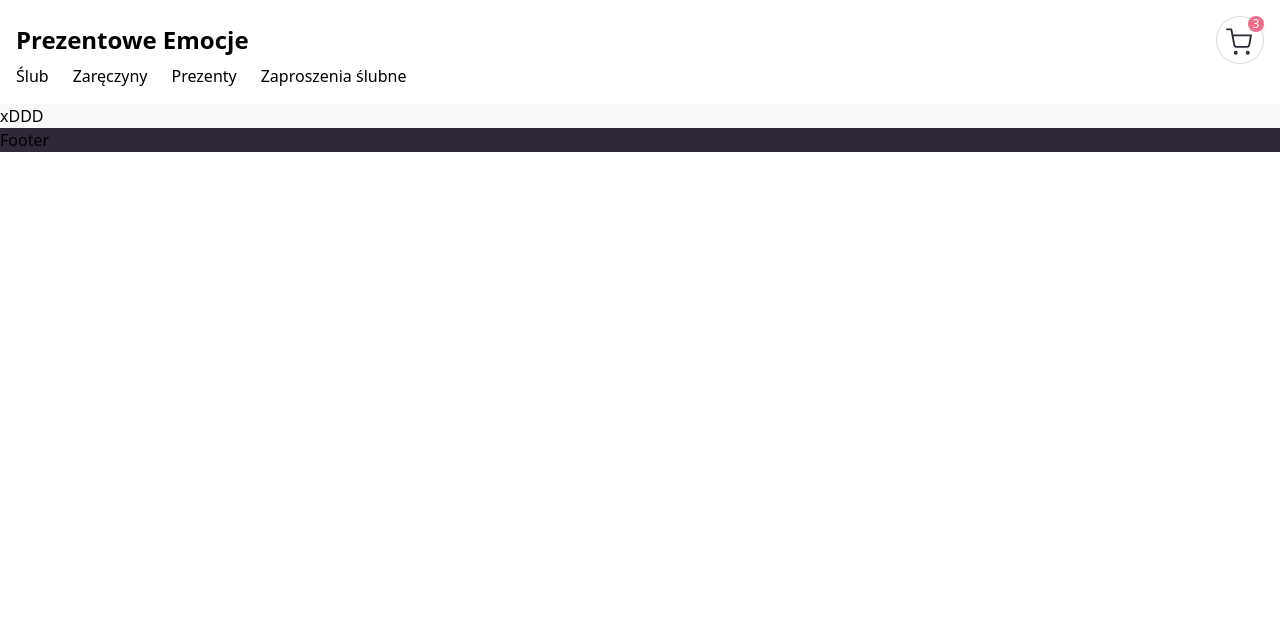
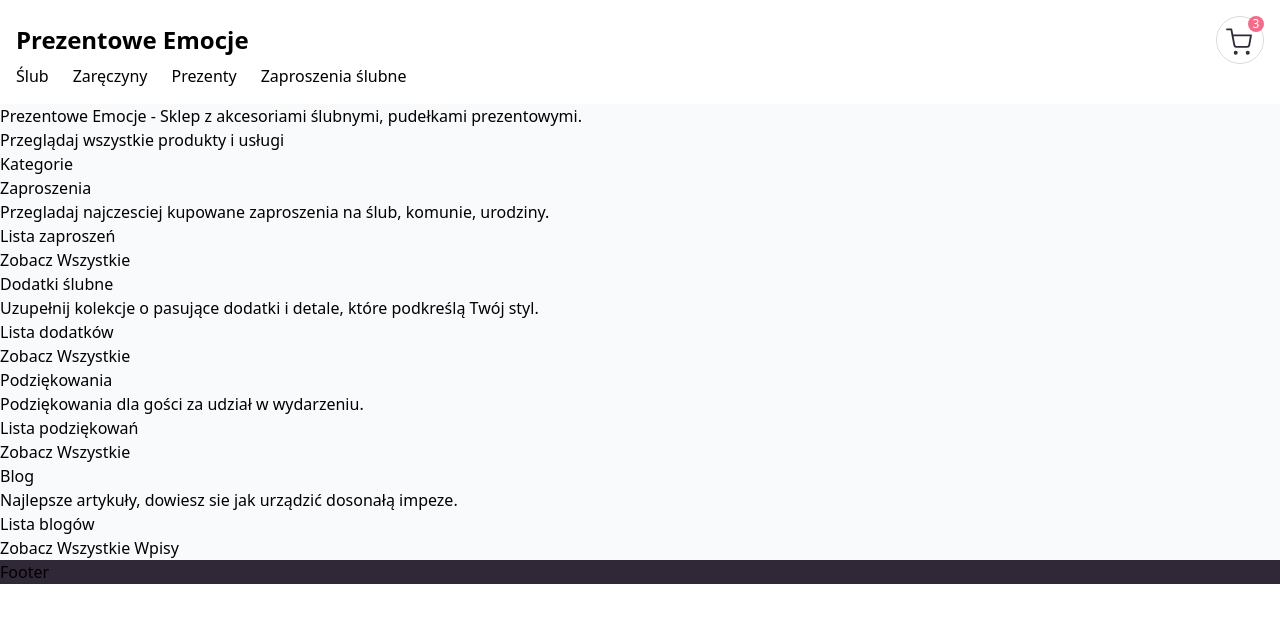
Before and after one commit to KrzysztofHum/prezentowe-emocje, a Next.js app: page / in a window 1280 px wide. Shown: the top 622 px of the page. Built offline with nearby package versions, Linux system fonts and the light colour scheme.

Commit message:
folder structure

```diff
--- a/src/app/page.tsx
+++ b/src/app/page.tsx
@@ -1,3 +1,23 @@
+import BlogSection from "@/components/BlogSection";
+import CategorySection from "@/components/CategorySection";
+import { InvitationsSection } from "@/components/InvitationsSection";
+import ThanksSection from "@/components/ThanksSection";
+import { WeddingAccessories } from "@/components/WeddingAccessories";
+
 export default function Home() {
-  return <div className="bg-slate-50	">xDDD</div>;
+  return (
+    <main className="bg-slate-50	">
+      <h1>
+        Prezentowe Emocje - Sklep z akcesoriami ślubnymi, pudełkami
+        prezentowymi.
+      </h1>
+      <div>
+        <CategorySection />
+        <InvitationsSection />
+        <WeddingAccessories />
+        <ThanksSection />
+        <BlogSection />
+      </div>
+    </main>
+  );
 }
--- /dev/null
+++ b/src/components/BlogSection.tsx
@@ -0,0 +1,14 @@
+import Link from "next/link";
+
+const BlogSection = () => {
+  return (
+    <section>
+      <p>Blog</p>
+      <p>Najlepsze artykuły, dowiesz sie jak urządzić dosonałą impeze.</p>
+      <div>Lista blogów</div>
+      <Link href="/blog">Zobacz Wszystkie Wpisy</Link>
+    </section>
+  );
+};
+
+export default BlogSection;
--- /dev/null
+++ b/src/components/CategorySection.tsx
@@ -0,0 +1,11 @@
+
+const CategorySection = () => {
+  return (
+    <section>
+        <p>Przeglądaj wszystkie produkty i usługi</p>
+        <div>Kategorie</div>
+    </section>
+  )
+}
+
+export default CategorySection
--- /dev/null
+++ b/src/components/InvitationsSection.tsx
@@ -0,0 +1,14 @@
+import Link from "next/link";
+
+export const InvitationsSection = () => {
+  return (
+    <section>
+      <p>Zaproszenia</p>
+      <p>
+        Przegladaj najczesciej kupowane zaproszenia na ślub, komunie, urodziny.
+      </p>
+      <div>Lista zaproszeń</div>
+      <Link href="/zaproszenia">Zobacz Wszystkie</Link>
+    </section>
+  );
+};
--- a/src/components/Navbar.tsx
+++ b/src/components/Navbar.tsx
@@ -63,9 +63,9 @@ const Navbar = () => {
               rx="1.09091"
               ry="1.16159"
               stroke="#302836"
-              stroke-width="1.8"
-              stroke-linecap="round"
-              stroke-linejoin="round"
+              strokeWidth="1.8"
+              strokeLinecap="round"
+              strokeLinejoin="round"
               className="group-hover:stroke-primary transition-colors duration-200"
             ></ellipse>
             <ellipse
@@ -74,17 +74,17 @@ const Navbar = () => {
               rx="1.09091"
               ry="1.16159"
               stroke="#302836"
-              stroke-width="1.8"
-              stroke-linecap="round"
-              stroke-linejoin="round"
+              strokeWidth="1.8"
+              strokeLinecap="round"
+              strokeLinejoin="round"
               className="group-hover:stroke-primary transition-colors duration-200"
             ></ellipse>
             <path
               d="M11 13.4746H15.3636L18.2873 29.0283C18.4932 30.1321 19.4124 30.9201 20.4691 30.8985H31.0727C32.1294 30.9201 33.0487 30.1321 33.2545 29.0283L35 19.2826H16.4545"
               stroke="#302836"
-              stroke-width="1.8"
-              stroke-linecap="round"
-              stroke-linejoin="round"
+              strokeWidth="1.8"
+              strokeLinecap="round"
+              strokeLinejoin="round"
               className="group-hover:stroke-primary transition-colors duration-200"
             ></path>
           </svg>
--- /dev/null
+++ b/src/components/ThanksSection.tsx
@@ -0,0 +1,16 @@
+import Link from "next/link";
+
+const ThanksSection = () => {
+  return (
+    <section>
+      <p>Podziękowania</p>
+      <p>
+       Podziękowania dla gości za udział w wydarzeniu.
+      </p>
+      <div>Lista podziękowań</div>
+      <Link href="/podziekowania">Zobacz Wszystkie</Link>
+    </section>
+  );
+}
+
+export default ThanksSection
--- /dev/null
+++ b/src/components/WeddingAccessories.tsx
@@ -0,0 +1,15 @@
+import Link from "next/link";
+
+export const WeddingAccessories = () => {
+  return (
+    <section>
+      <p>Dodatki ślubne</p>
+      <p>
+        Uzupełnij kolekcje o pasujące dodatki i detale, które podkreślą Twój
+        styl.
+      </p>
+      <div>Lista dodatków</div>
+      <Link href="/zaproszenia">Zobacz Wszystkie</Link>
+    </section>
+  );
+};
```
